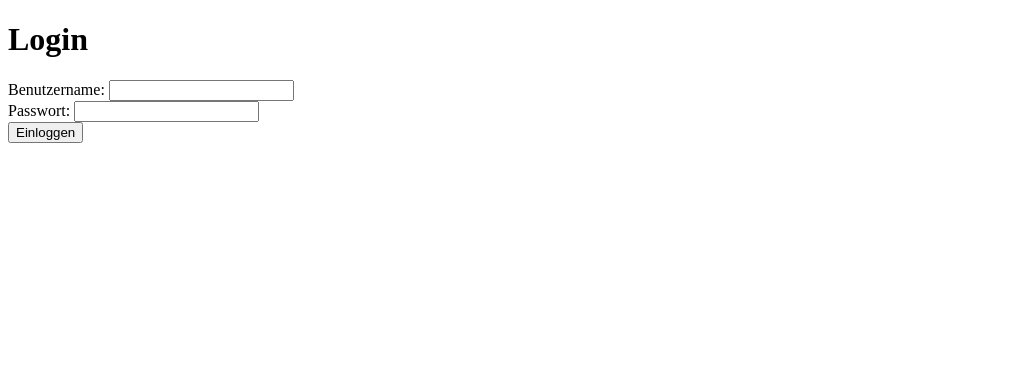
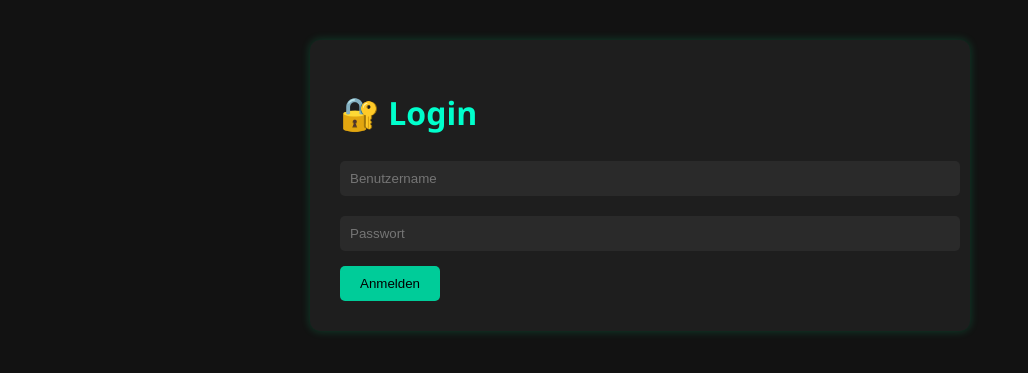
Before and after one commit to hcpbrucks/pluezz-dashboard, a Flask app: page / in a window 1280 px wide. Shown: the top 373 px of the page, without its empty margins (0-1028 px from the left). Run offline with Flask 3, Linux system fonts and the light colour scheme.

Commit message:
Update login.html

```diff
--- a/pluezz-dashboard/templates/login.html
+++ b/pluezz-dashboard/templates/login.html
@@ -2,23 +2,20 @@
 <html lang="de">
 <head>
     <meta charset="UTF-8" />
-    <title>Login</title>
+    <title>Login – Pluezz</title>
+    <link rel="stylesheet" href="{{ url_for('static', filename='style.css') }}" />
 </head>
 <body>
-    <h1>Login</h1>
-    {% with messages = get_flashed_messages() %}
-      {% if messages %}
-        <ul style="color:red">
-          {% for msg in messages %}
-            <li>{{ msg }}</li>
-          {% endfor %}
-        </ul>
-      {% endif %}
-    {% endwith %}
-    <form method="POST">
-        Benutzername: <input type="text" name="username" required><br>
-        Passwort: <input type="password" name="password" required><br>
-        <button type="submit">Einloggen</button>
-    </form>
+    <div class="container">
+        <h1>🔐 Login</h1>
+        {% if error %}
+            <p style="color: red;">{{ error }}</p>
+        {% endif %}
+        <form method="post" action="{{ url_for('login') }}">
+            <input type="text" name="username" placeholder="Benutzername" required><br>
+            <input type="password" name="password" placeholder="Passwort" required><br>
+            <button type="submit">Anmelden</button>
+        </form>
+    </div>
 </body>
 </html>
```
